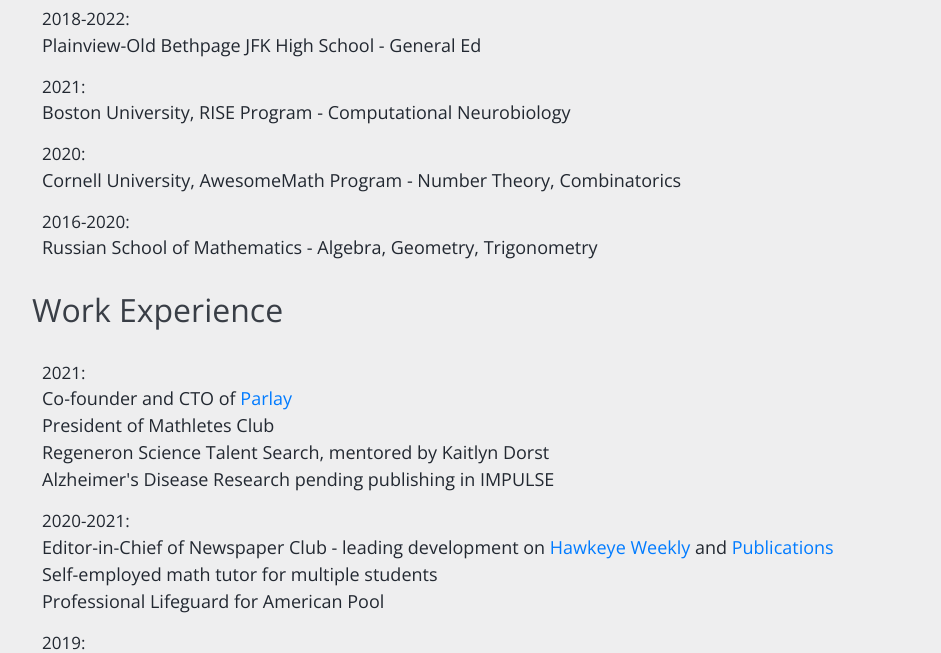
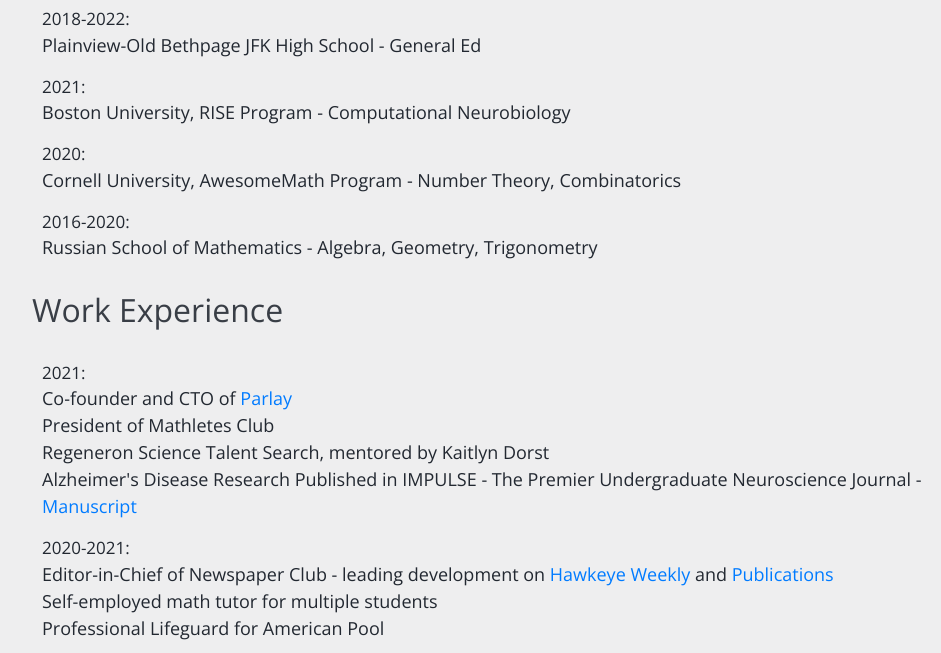
Before and after one commit to michael-khalfin/michael-khalfin-cv, a plain HTML site: page index.html in a window 1280 px wide. Shown: the part 472-1125 px from the top of the page, without its empty margins (158-1099 px from the left). Drawn offline with nearby package versions, Linux system fonts and the light colour scheme.

Commit message:
Published in IMPULSE

```diff
--- a/index.html
+++ b/index.html
@@ -33,7 +33,7 @@
           <li>2021: <br/><span class="bold">Co-founder and CTO of <a class="change-color" href="http://www.parlayapp.io/">Parlay</a><br/>
           President of Mathletes Club<br/>
           Regeneron Science Talent Search, mentored by Kaitlyn Dorst<br/>
-          Alzheimer's Disease Research pending publishing in IMPULSE</span></li>
+          Alzheimer's Disease Research Published in IMPULSE - The Premier Undergraduate Neuroscience Journal - <a class="change-color" href="https://impulse.appstate.edu/articles/2021/computational-model-trans-synaptic-spread-pathogenic-tau-early-alzheimer%E2%80%99s-disease">Manuscript</a></span></li>
           <li>2020-2021: <br/><span class="bold">Editor-in-Chief of Newspaper Club - leading development on <a class="change-color" href="https://www.pob-hawkeye.com/">Hawkeye Weekly</a> and <a class="change-color" href="https://www.pob-hawkeye.com/publication/">Publications</a><br/>
           Self-employed math tutor for multiple students<br/>
           Professional Lifeguard for American Pool</span></li>
```
